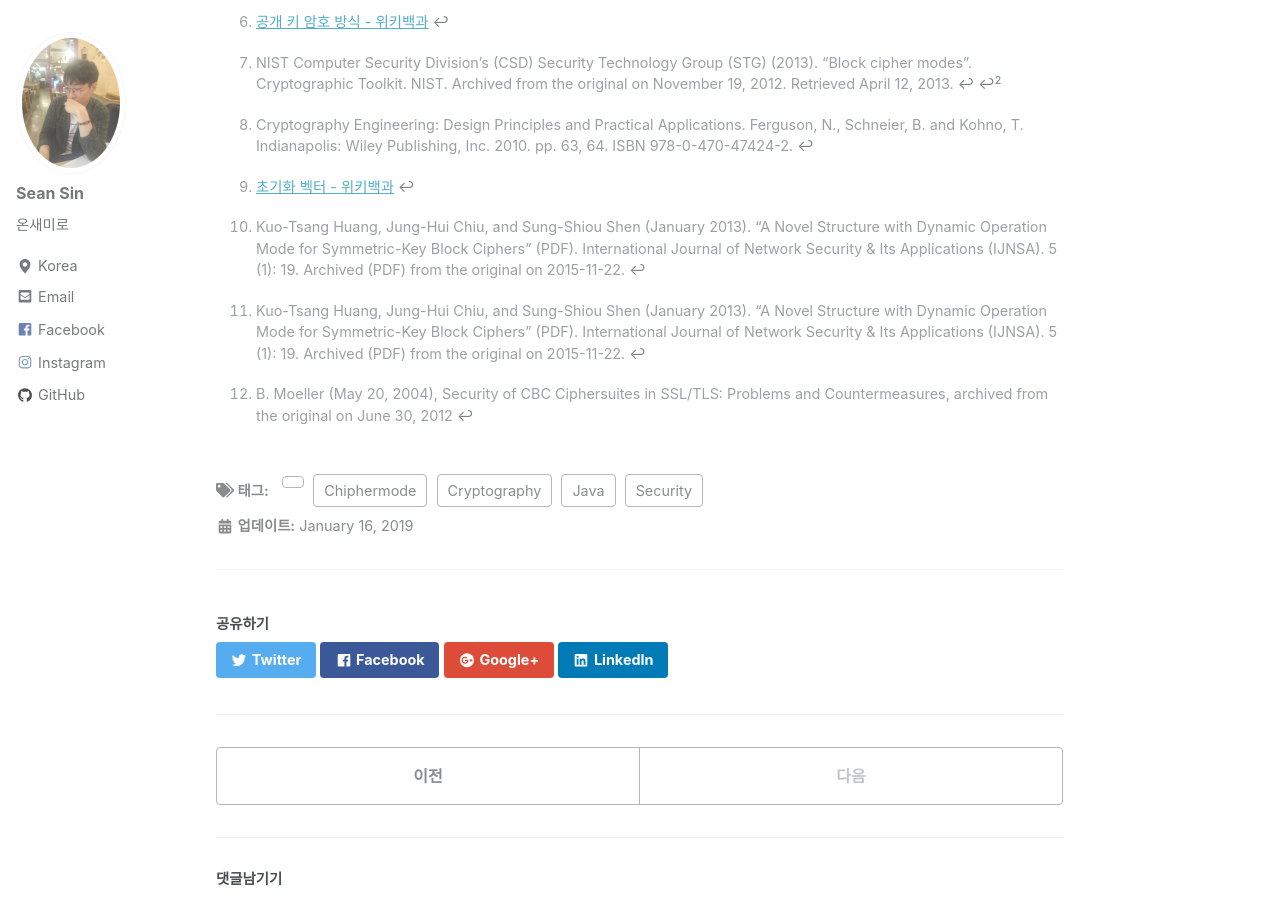
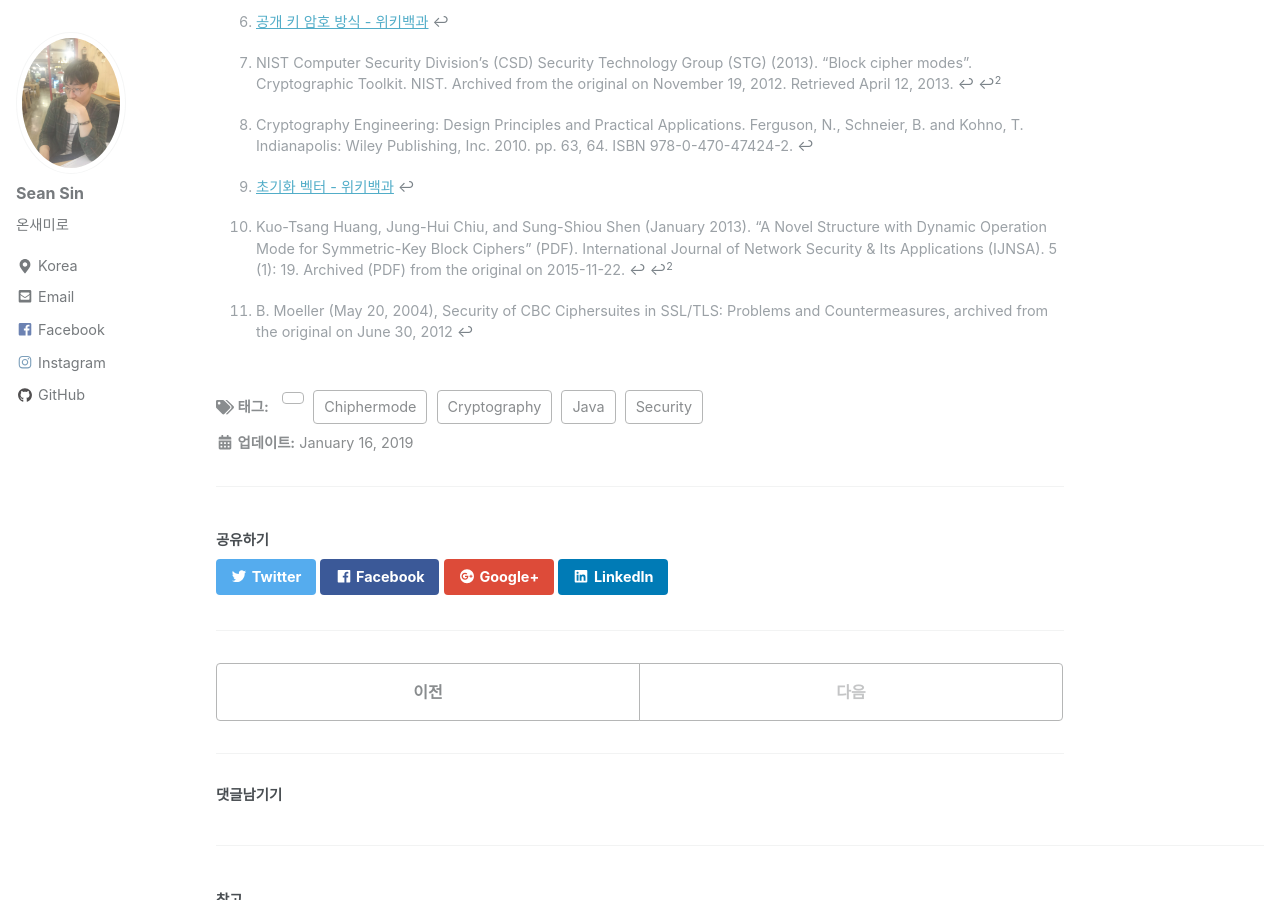
Before and after one commit to dailyworker/dailyworker.github.io, a Jekyll site: the page built from _posts/2019-01-16-AES-Algorithm-and-Chiper-mode.md, in a window 1280 px wide and 900 px high, scrolled down 21082 px. Built offline with Jekyll 4.4.1, drawn with Linux system fonts in a browser that asks for light colours; nearby versions of some CDN libraries; formulas are drawn with MathJax 3; comment, search, counter and statistics services are not loaded.

Commit message:
Update 2019-01-16-AES-Algorithm-and-Chiper-mode.md

```diff
--- a/_posts/2019-01-16-AES-Algorithm-and-Chiper-mode.md
+++ b/_posts/2019-01-16-AES-Algorithm-and-Chiper-mode.md
@@ -2,11 +2,11 @@
 title: 안전한 암호화를 위한 AES 알고리즘에 대한 이해와 구현코드(Java, C#)
 date: 2019-01-16 16:00:00 +0900
 tags:
-- Java
-- C#
-- Security
-- Chiphermode
-- Cryptography
+  - Java
+  - C#
+  - Security
+  - Chiphermode
+  - Cryptography
 ---
 
 # 개요
@@ -677,5 +677,4 @@ public class Decryption {
 [^9]:Cryptography Engineering: Design Principles and Practical Applications. Ferguson, N., Schneier, B. and Kohno, T. Indianapolis: Wiley Publishing, Inc. 2010. pp. 63, 64. ISBN 978-0-470-47424-2.
 [^10]:[초기화 벡터 - 위키백과](https://ko.wikipedia.org/wiki/%EC%B4%88%EA%B8%B0%ED%99%94_%EB%B2%A1%ED%84%B0)
 [^11]:Kuo-Tsang Huang, Jung-Hui Chiu, and Sung-Shiou Shen (January 2013). "A Novel Structure with Dynamic Operation Mode for Symmetric-Key Block Ciphers" (PDF). International Journal of Network Security & Its Applications (IJNSA). 5 (1): 19. Archived (PDF) from the original on 2015-11-22.
-[^12]:Kuo-Tsang Huang, Jung-Hui Chiu, and Sung-Shiou Shen (January 2013). "A Novel Structure with Dynamic Operation Mode for Symmetric-Key Block Ciphers" (PDF). International Journal of Network Security & Its Applications (IJNSA). 5 (1): 19. Archived (PDF) from the original on 2015-11-22.
-[^13]:B. Moeller (May 20, 2004), Security of CBC Ciphersuites in SSL/TLS: Problems and Countermeasures, archived from the original on June 30, 2012
+[^12]:B. Moeller (May 20, 2004), Security of CBC Ciphersuites in SSL/TLS: Problems and Countermeasures, archived from the original on June 30, 2012
```
Also changed, not shown: other parts of _posts/2019-01-16-AES-Algorithm-and-Chiper-mode.md (+2 -2 lines).
